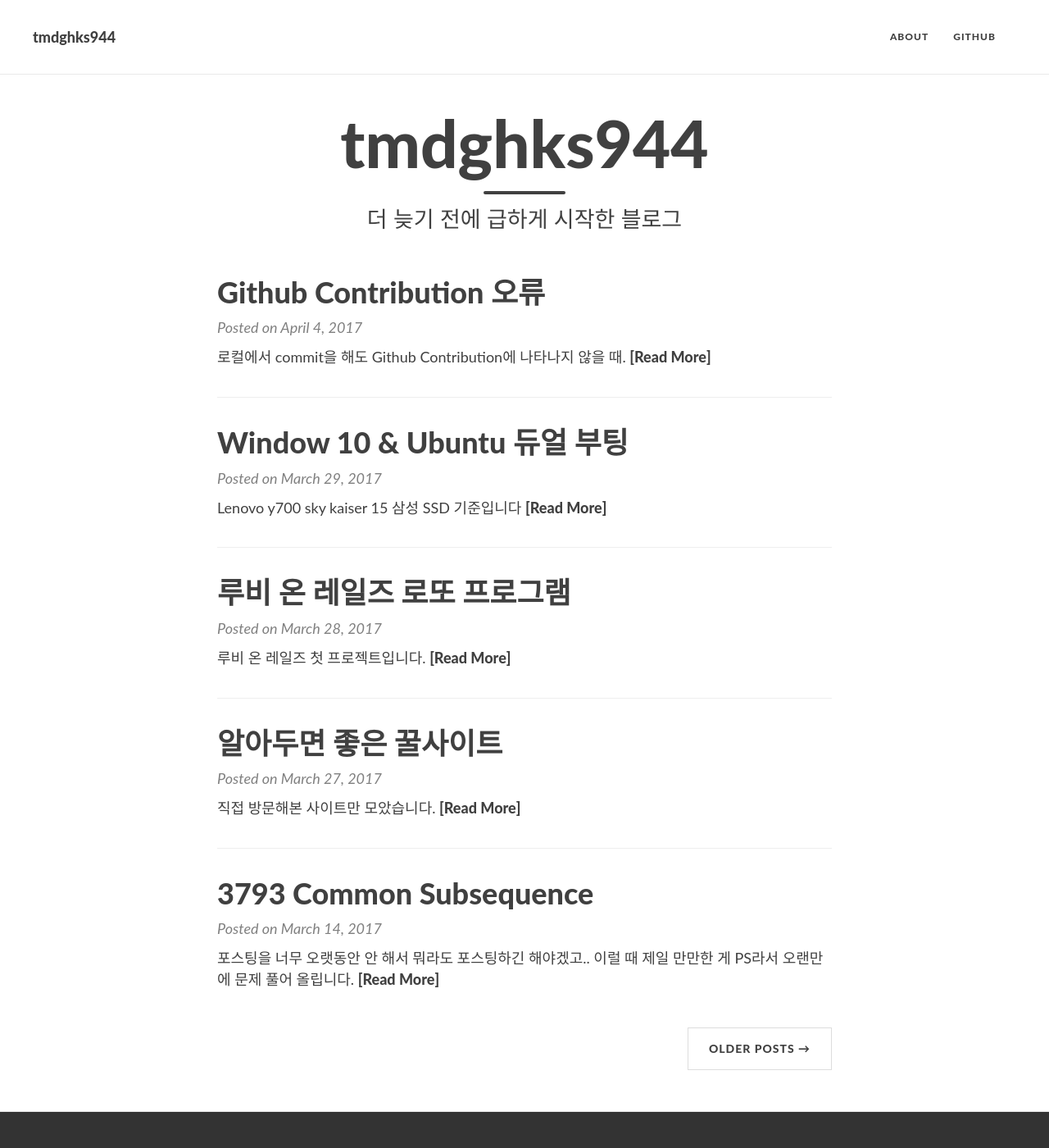
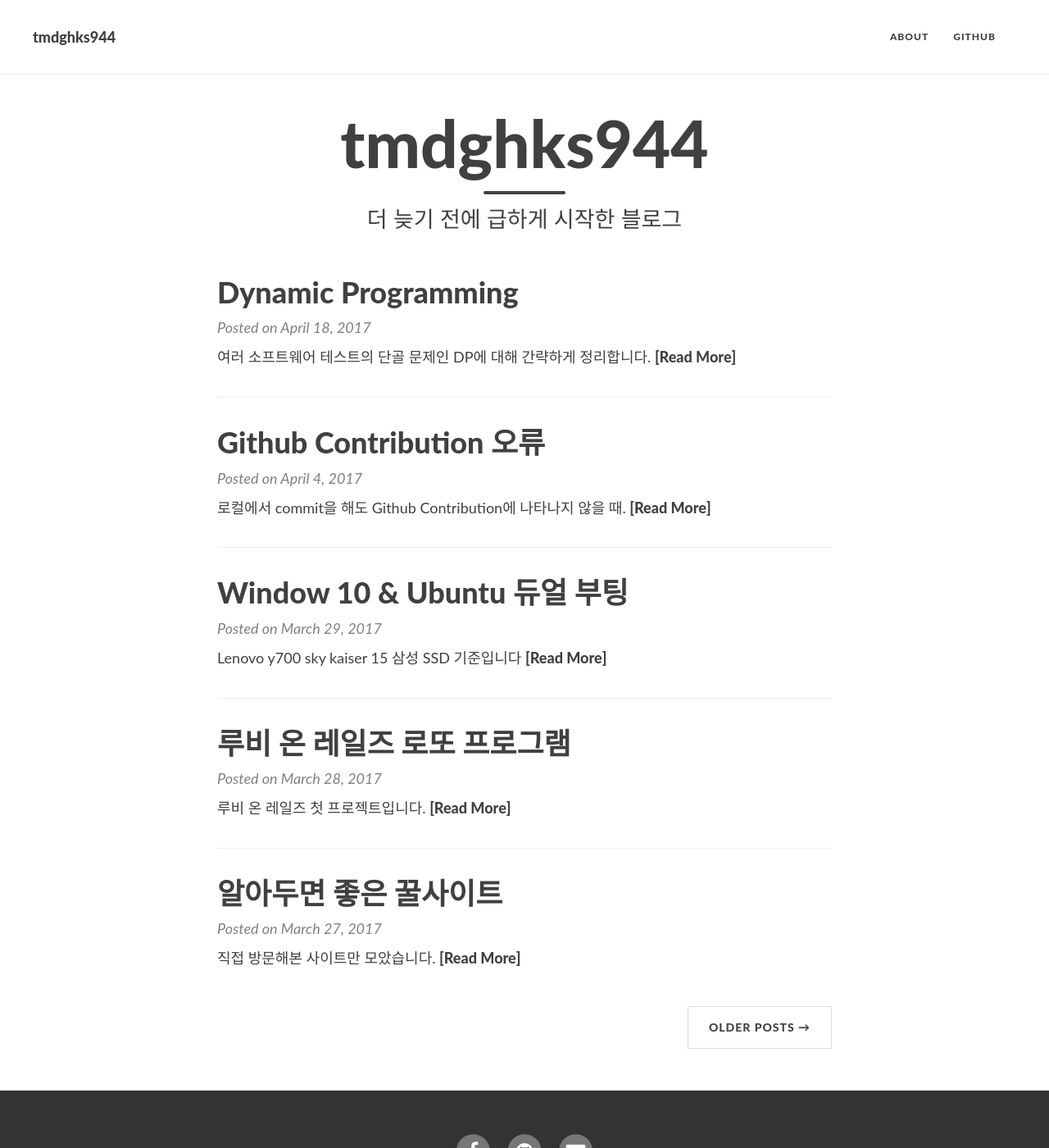
Before and after one commit to tmdghks944/tmdghks944.github.io, a Jekyll site: the page built from index.html, in a window 1280 px wide and 1400 px high. Shown: the whole window at 82% size. Built offline with Jekyll 4.4.1, drawn with Linux system fonts in a browser that asks for light colours; nearby versions of some CDN libraries; the list of posts is cut into pages by our own code; some of the changed lines change nothing that is shown.

Commit message:
17.04.19

````diff
--- /dev/null
+++ b/_posts/2017-04-18-01.md
@@ -0,0 +1,69 @@
+---
+layout: post
+title: Dynamic Programming
+---
+
+> 여러 소프트웨어 테스트의 단골 문제인 DP에 대해 간략하게 정리합니다.
+
+위키 백과의 DP에 대한 정의는 다음과 같습니다.
+
+>동적 계획법의 원리는 매우 간단하다. 일반적으로 주어진 문제를 풀기 위해서, 문제를 여러 개의 하위 문제(subproblem)로 나누어 푼 다음, 그것을 결합하여 최종적인 목적에 도달하는 것이다. 각 하위 문제의 해결을 계산한 뒤, 그 해결책을 저장하여 후에 같은 하위 문제가 나왔을 경우 그것을 간단하게 해결할 수 있다. 이러한 방법으로 동적 계획법은 계산 횟수를 줄일 수 있다. 특히 이 방법은 하위 문제의 수가 기하급수적으로 증가할 때 유용하다.
+
+복잡한 정의 때문에 처음 들었을 때 이해가 잘 되지 않는 분들을 위해 신입 스터디 때 사용했던 예를 통해 설명드립니다.
+
+![universal](/img/2017-04-18/img.png)
+
+인천에서 거창까지 가는 최소 시간을 출력하는 문제가 주어졌다고 가정합시다. 이를 해결하는 대략적인 수도 코드는 다음과 같습니다. (이해를 돕기 위해 인덱스가 아닌 지역명으로 대체합니다.)
+
+```C++
+vector < vector < pair < int,int > > > arr;
+
+int solution(int pos){
+  if(pos=="거창") return 0;
+  int ret=INF;
+  for(int i=0;i<arr[pos].size();i++){
+    int there = arr[pos][i].first;
+    int cost = arr[pos][i].second;
+    ret=min(ret,solution(there)+cost);
+  }
+  return ret;
+}
+int main(){
+  printf("%d\n",solution("인천"));
+}
+
+```
+
+그러나 이와 같은 단순 재귀형 코드는 연산을 반복한다는 단점은 가집니다. 예를 들어 인천을 호출된 재귀 함수는 인천과 직접 연결되는 모든 지역을 탐색합니다. 서울을 먼저 연산한다 가정하면 인천에서 서울까지 1시간, 서울에서 대전까지 2시간, 대전에서 거창까지 2시간이 걸림을 문제에서 주어진 일정한 계산 과정을 통해 도출해 냅니다.
+
+### 이후에 호출될 인천에서 수원까지 1시간, 수원에서 대전까지 2.5시간, 대전에서 거창까지 2시간이 걸림을 모두 연산할 필요가 없음을 인지하는 것에서 Dynamic Programming은 시작됩니다.
+
+이미 서울의 함수를 호출함으로써 대전에서 거창까지 2시간이 걸린다는 것을 계산한 상태에서 인천의 함수를 호출할 때 대전에서 거창까지 얼마나 걸리는지를 반복해서 계산할 필요가 없다는 것이지요. 그래서 Dynamic Programming은 연산을 하기 전에 다음과 같은 전처리를 하게 됩니다.
+
+```C++
+int dp[max_n];
+
+int solution(int pos){
+  if(pos=="거창") return 0;
+  int& ret = dp[pos];
+  if(ret!=-1) return ret;
+  ret=INF;
+  for(int i=0;i<arr[pos].size();i++){
+    int there = arr[pos][i].first;
+    int cost = arr[pos][i].second;
+    ret=min(ret,solution(there)+cost);
+  }
+  return ret;
+}
+int main(){
+  memset(dp,-1,sizeof(dp));
+}
+```
+
+먼저 dp라는 Random Access가 O(1)에 가능한 배열을 선언하고 모두 -1이라는 연산 결과에 나올 수 없는 값으로 초기화합니다. 이후에 모든 계산을 하기 전에 각각의 연산 값을 메모이제이션한 뒤 이 연산의 값을 저장하고 있는 배열의 값이 -1이라면 계산을 하고, -1이 아닌 다른 어떠한 값이 들어가 있다면 이전에 계산했던 결과값을 O(1)의 시간에 바로 리턴합니다. 이러한 과정을 통해 이전에 대전에서 거창까지 2시간이 걸림을 배열에 저장했다면 다음 연산에서는 복잡한 계산 과정 없이 O(1)에 전에 계산한 결과값을 바로 가져다 쓰겠다는 알고리즘이 Dynamic Programming입니다.
+
+그렇다면 앞에서 설명해드렸던 Dynamic Programming에 대한 정의가 조금은 더 명확해 지실 겁니다.
+
+>각 하위 문제의 해결을 계산한 뒤, 그 해결책을 저장하여 후에 같은 하위 문제가 나왔을 경우 그것을 간단하게 해결할 수 있다. 이러한 방법으로 동적 계획법은 계산 횟수를 줄일 수 있다. 특히 이 방법은 하위 문제의 수가 기하급수적으로 증가할 때 유용하다.
+
+오랜만의 개념 설명이라 혹시 잘못된 코드나 개념 설명은 댓글을 통해 피드백 주시면 감사하겠습니다!.
````
Also changed, not shown: aboutme.md (+1 -0 lines), img/2017-04-18/img.jpg (added), img/2017-04-18/img.png (added).
